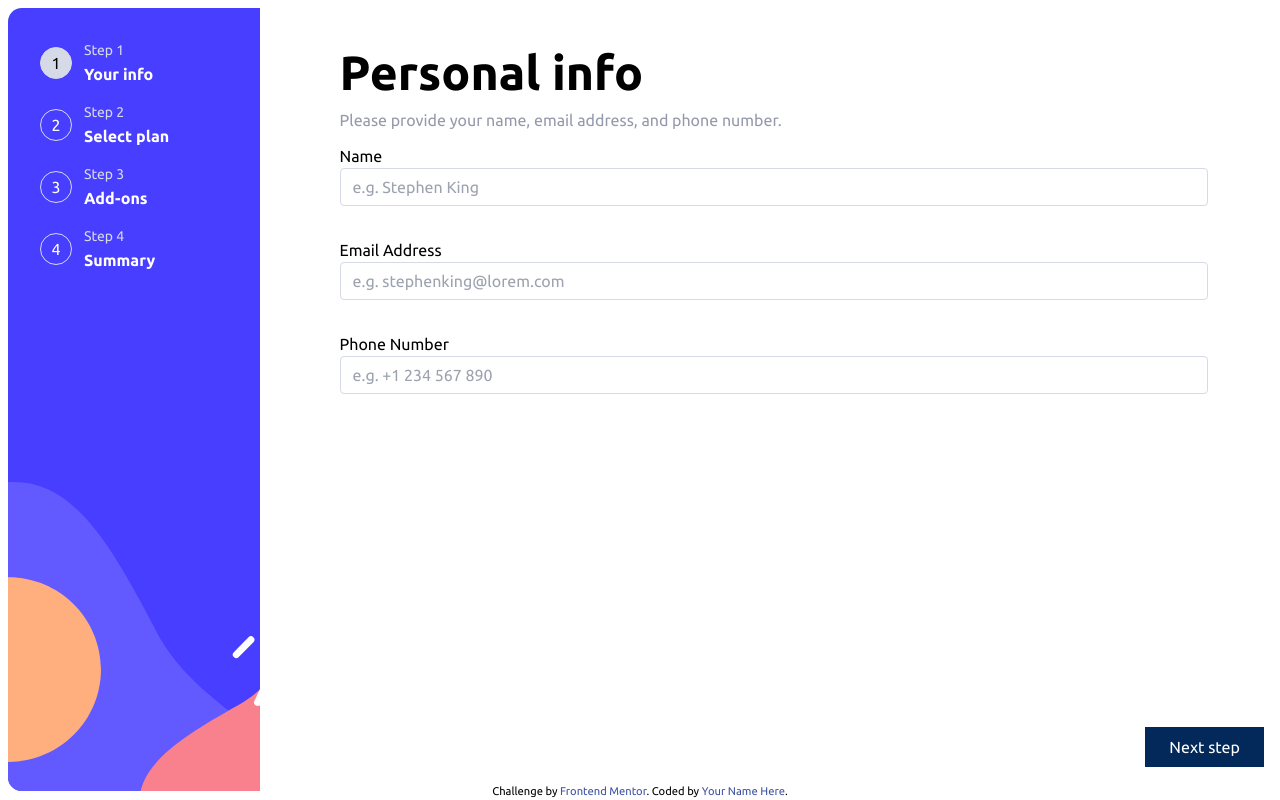
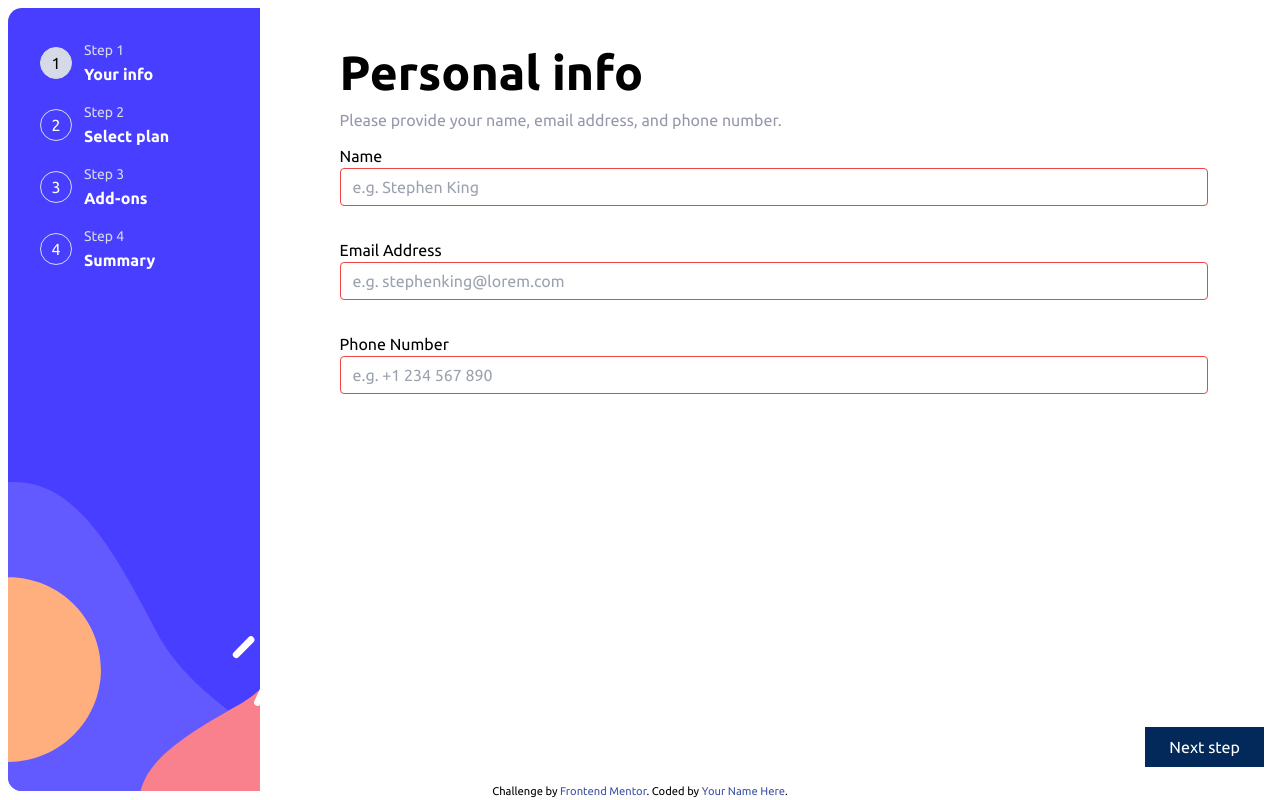
Before and after one commit to Ruchdane/fem-multi-step-form, a React (Vite) app: page / in a window 1280 px wide. Built offline with nearby package versions, Linux system fonts and the light colour scheme.

Commit message:
added imput validation to presonal info

```diff
--- a/src/components/input.jsx
+++ b/src/components/input.jsx
@@ -1,12 +1,20 @@
 
-export function Input(props){
-	let {label,type,placeholder,value,onchange,error,success} = props;
+export function Input(props) {
+	let { label, type, placeholder, value, required,onchange,onblur,pattern, error, success } = props;
 	return <div>
-      <div>
-				<label> {label} </label>
-				{error ? <label> {error} </label>   : null }
-				{success ? <label> {success} </label> : null}
-  		</div>
-      <input type={type} placeholder={placeholder} value={value} onChange={onchange}/>
-    </div>
+		<div className="space-x-2.5">
+			<label> {label} </label>
+			{error ? <label className="text-red-500"> {error} </label> : null}
+			{success ? <label className="text-green-500"> {success} </label> : null}
+		</div>
+		<input className="block w-full px-3 py-1.5
+			text-base font-normal
+			bg-white bg-clip-padding
+			border border-solid border-primary rounded
+			transition ease-in-out m-0
+			focus:border-tertiary focus:bg-white focus:outline-none
+			placeholder-shown:border-gray-500
+			valid:border-green-500 invalid:border-red-500"
+			type={type} placeholder={placeholder} value={value} onChange={onchange} onBlur={onblur} required={required} pattern={pattern}/>
+	</div>
 }
--- a/src/index.css
+++ b/src/index.css
@@ -25,11 +25,6 @@
   @apply border-tertiary bg-magnolia cursor-not-allowed;
 }
 
-input[type="text"] {
-  @apply block w-full px-3 py-1.5 text-base font-normal text-cool-gray bg-white bg-clip-padding border border-solid border-primary rounded transition ease-in-out m-0 focus:border-tertiary focus:bg-white focus:outline-none;
-}
-
-
 body {
   font-family: 'Ubuntu', sans-serif;
   font-size: 16px;
--- a/src/views/personal-info.jsx
+++ b/src/views/personal-info.jsx
@@ -1,55 +1,65 @@
 import { useState } from "react";
 import { Input } from "../components/input";
 
-function inputValidation(target,setValue){
-	if(target.validity.valueMissing){
+function inputValidation(target, setValue) {
+	if (target.validity.valueMissing) {
 		setValue({
-			error:"This field should not be empty"
+			error: "This field should not be empty",
+			success: ""
 		})
 	}
-	else if(!target.validity.valid){
+	else if (!target.validity.valid) {
 		setValue({
 			value: target.value,
-			error: target.validitionMessage
+			error: target.validationMessage,
+			success: ""
 		})
 	}
 	else {
 		setValue({
 			value: target.value,
-			success: "The field is filed correctly"
+			success: "The field is filed correctly",
+			error: "",
 		})
 	}
 }
 
-export function PersonalInfo(){
-	const [name,setName]   = useState({value:undefined});
-	const [email,setEmail] = useState({value:undefined});
-	const [phone,setPhone] = useState({value:undefined});
+export function PersonalInfo() {
+	const [name, setName] = useState({ value: undefined });
+	const [email, setEmail] = useState({ value: undefined });
+	const [phone, setPhone] = useState({ value: undefined });
 
 
-	return <div class="flex flex-col gap-8">
+	return <div className="flex flex-col gap-8">
 		<Input value={name.value}
 			error={name.error}
 			success={name.success}
-							onchange={(e) =>inputValidation(e.target,setName)}
+			onchange={(e) => inputValidation(e.target, setName)}
+			onblur={(e) => inputValidation(e.target, setName)}
 			label="Name"
 			type="text"
+			required
 			placeholder="e.g. Stephen King"
 		/>
 		<Input value={email.value}
 			error={email.error}
 			success={email.success}
-							onchange={(e) =>inputValidation(e.target,setEmail)}
+			onchange={(e) => inputValidation(e.target, setEmail)}
+			onblur={(e) => inputValidation(e.target, setEmail)}
 			label="Email Address"
-							type="text"
+			type="email"
+			required
 			placeholder="e.g. stephenking@lorem.com"
 		/>
 		<Input value={phone.value}
 			error={phone.error}
 			success={phone.success}
-							onchange={(e) =>inputValidation(e.target,setPhone)}
+			onchange={(e) => inputValidation(e.target, setPhone)}
+			onblur={(e) => inputValidation(e.target, setPhone)}
 			label="Phone Number"
-							type="text"
+			type="tel"
+			pattern="[0-9]{3}-[0-9]{2}-[0-9]{3}"
+			required
 			placeholder="e.g. +1 234 567 890"
 		/>
 	</div>
```
Lines whose indentation alone changed are shown as unchanged.
